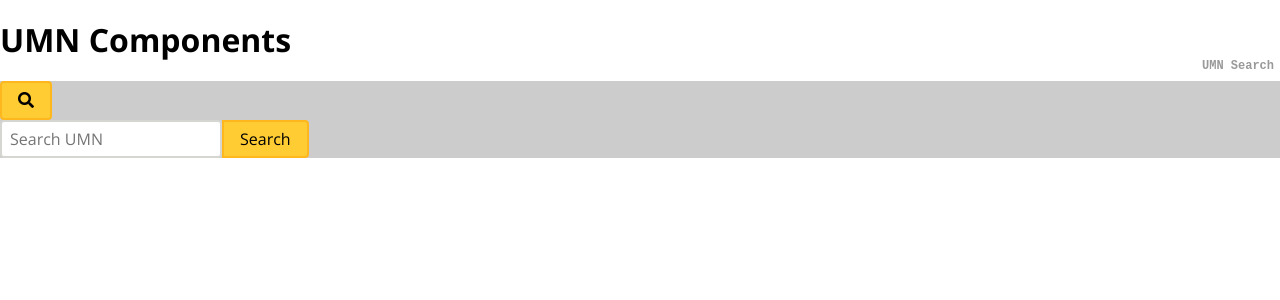
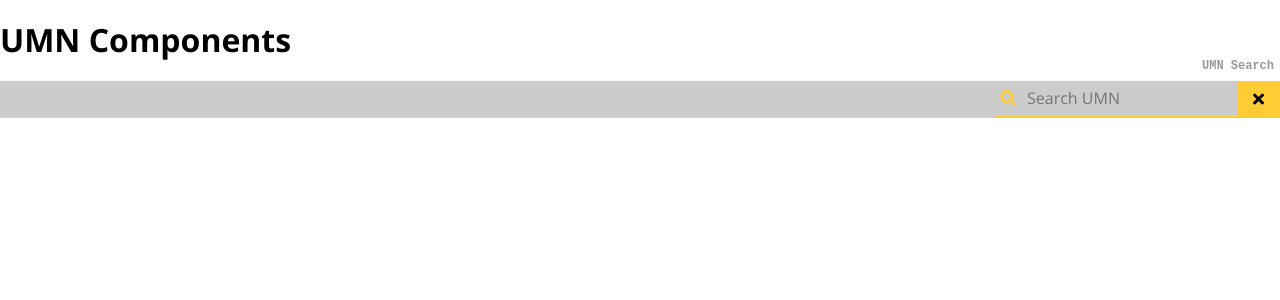
Before and after one commit to UMN-LATIS/latis-vue-components, a Vue app: page / in a window 1280 px wide. Shown: the top 300 px of the page. Built offline with nearby package versions, Linux system fonts and the light colour scheme.

Commit message:
UMNSearch

```diff
--- a/src/assets/main.css
+++ b/src/assets/main.css
@@ -81,7 +81,7 @@
 input[type="submit"] {
   padding: 0.5em 1em;
   background: var(--gold);
-  border: 0.125rem solid var(--gold-dark);
+  border: none;
   box-shadow: 0;
   border-radius: 0.25rem;
 }
--- a/src/components/UMNSearch.vue
+++ b/src/components/UMNSearch.vue
@@ -1,70 +1,91 @@
 <template>
   <div class="umn-search">
+    <form
+      class="umn-search__form"
+      :class="searchFormClasses"
+      @submit.prevent="handleSubmit"
+    >
+      <div class="umn-search__input-group">
+        <label for="umn-search__input" class="umn-search__label">
+          <i class="fa fa-search"></i>
+          <span class="visually-hidden">Search</span>
+        </label>
+        <input
+          type="search"
+          class="umn-search__input"
+          id="umn-search__input"
+          :value="state.query"
+          placeholder="Search UMN"
+        />
+      </div>
+      <!-- <button class="umn-search__button" type="submit">Search</button> -->
+    </form>
     <button
       class="umn-search__toggle-search-form"
       @click="handleToggleFormClosed"
     >
-      <i class="fa fa-search"></i>
+      <i class="fa fa-search" :class="toggleIconClass"></i>
     </button>
-    <form class="umn-search__form" :class="searchFormClasses">
-      <label for="umn-search__input" class="visually-hidden">Search</label>
-      <input
-        type="search"
-        id="umn-search__input"
-        value=""
-        placeholder="Search UMN"
-      />
-      <button class="umn-search__button" type="submit">Search</button>
-    </form>
   </div>
 </template>
 
-<script>
+<script setup>
 import { reactive, computed } from "vue";
 
-export default {
-  setup() {
 const state = reactive({
   isClosed: false,
-      search: "",
+  query: "",
 });
 
 const handleToggleFormClosed = () => {
   console.log("Toggle Form");
   state.isClosed = !state.isClosed;
 };
-    const handleUpdate = (event) => (state.search = event.target.value);
+// const handleUpdate = (event) => (state.search = event.target.value);
 const handleSubmit = (event) => {
   console.log("Submit Form");
+  console.log({ state });
 };
+
+const toggleIconClass = computed(() => ({
+  "fa-search": state.isClosed,
+  "fa-times": !state.isClosed,
+}));
 
 const searchFormClasses = computed(() => ({
   "umn-search__form--is-closed": state.isClosed,
 }));
-
-    return {
-      state,
-      handleToggleFormClosed,
-      handleUpdate,
-      handleSubmit,
-      searchFormClasses,
-    };
-  },
-};
 </script>
 
 <style scoped>
-/* .umn-search {
+.umn-search {
   display: flex;
-} */
+  justify-content: flex-end;
+  color: var(--gold);
+}
+.umn-search__input-group {
+  position: relative;
+}
+
+.umn-search__label {
+  position: absolute;
+  left: 0.33em;
+  bottom: 0.5em;
+}
 
 .umn-search__input {
-  border-radius: 0.25rem 0 0 0.25rem;
-  border-right: 0;
+  padding: 0.5rem;
+  padding-left: 2rem;
+  background: none;
+  border: none;
+  border-bottom: 0.125rem solid var(--gold);
+  border-radius: 0;
 }
-.umn-search__button {
-  /* border-left: 0; */
+/* .umn-search__button {
   border-radius: 0 0.25rem 0.25rem 0;
+} */
+.umn-search__form {
+  display: flex;
 }
 
 .umn-search__form--is-closed {
```
Lines whose indentation alone changed are shown as unchanged.
